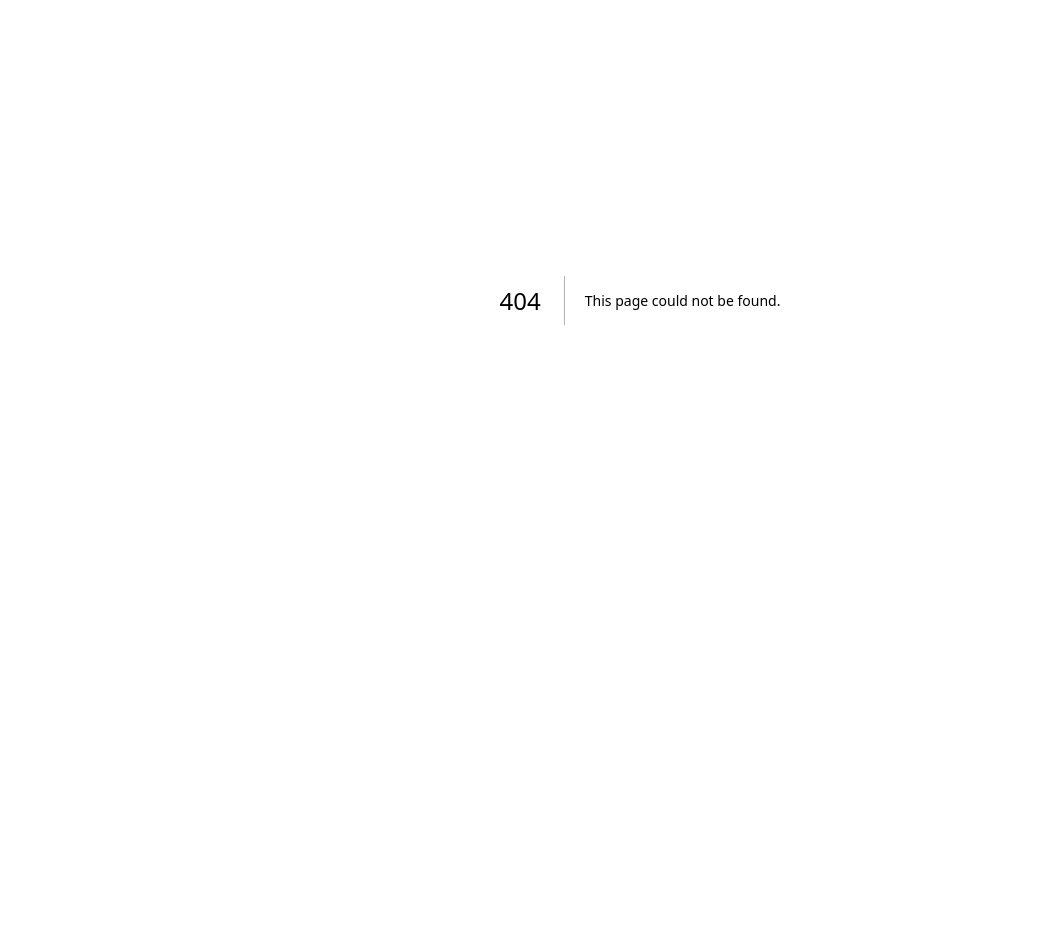
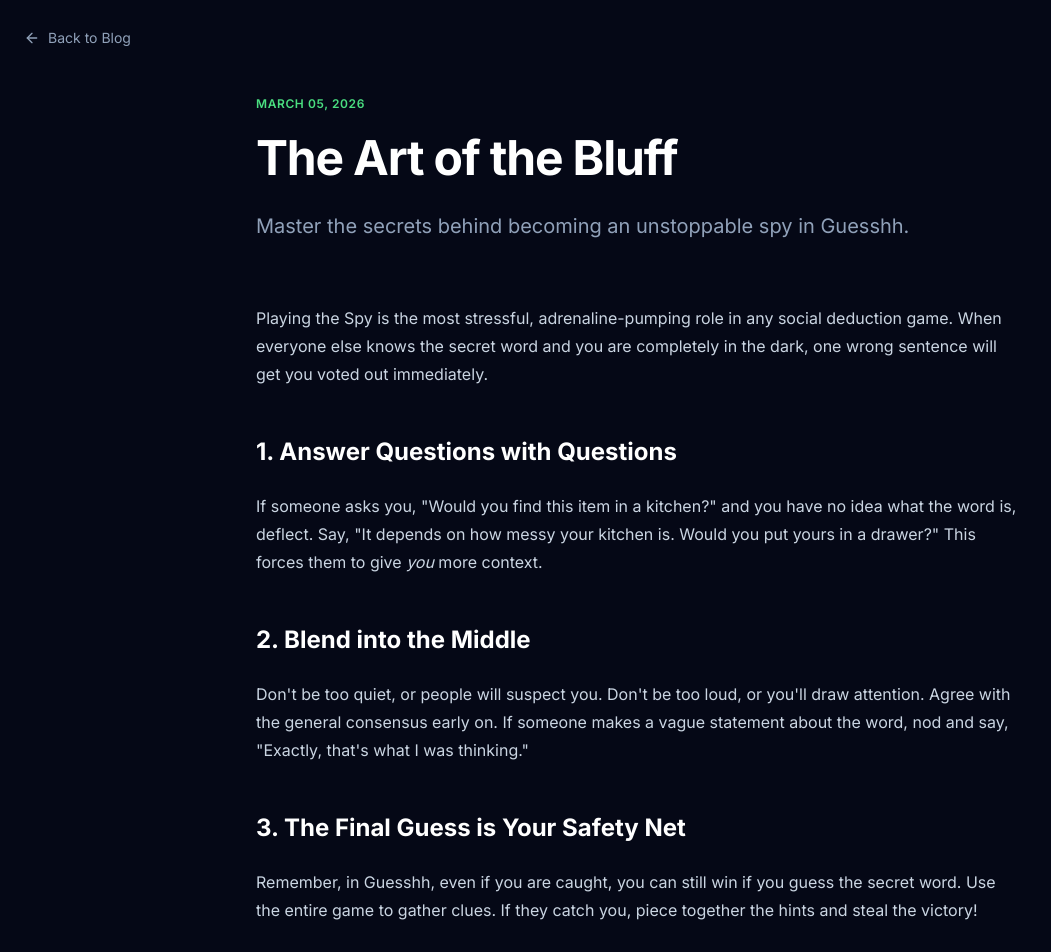
Before and after one commit to urlawhero/guesshh-landing, a Next.js app: page /blog/art-of-the-bluff in a window 1280 px wide. Before the commit this address had no page. Shown: the part 100-1052 px from the top of the page, without its empty margins (0-1051 px from the left). Before the commit the page ends 800 px from the top, so only its background shows below. Built offline with nearby package versions, Linux system fonts and the light colour scheme.

Commit message:
Create BlogPostPage for 'The Art of the Bluff'

```diff
--- /dev/null
+++ b/app/blog/art-of-the-bluff/page.tsx
@@ -0,0 +1,38 @@
+import Link from "next/link"
+import type { Metadata } from "next"
+import { ArrowLeft } from "lucide-react"
+
+export const metadata: Metadata = {
+    title: "The Art of the Bluff: How to Win as the Spy | Guesshh",
+    description: "Master the secrets behind becoming an unstoppable spy in Guesshh.",
+}
+
+export default function BlogPostPage() {
+    return (
+        <div className="min-h-screen bg-[#050816] py-20 md:py-32">
+            <div className="container mx-auto px-6">
+                <Link href="/blog" className="mb-12 inline-flex items-center gap-2 text-sm text-slate-400 transition-colors hover:text-white">
+                    <ArrowLeft className="h-4 w-4" /> Back to Blog
+                </Link>
+                <header className="mb-16 max-w-3xl mx-auto">
+                    <p className="mb-4 text-xs font-semibold text-[#4ade80] uppercase tracking-wider">March 05, 2026</p>
+                    <h1 className="mb-6 text-4xl font-bold tracking-tight text-white md:text-5xl leading-tight">The Art of the Bluff</h1>
+                    <p className="text-xl text-slate-400">Master the secrets behind becoming an unstoppable spy in Guesshh.</p>
+                </header>
+                <main className="mx-auto max-w-3xl prose prose-invert prose-slate mb-20">
+                    <p>Playing the Spy is the most stressful, adrenaline-pumping role in any social deduction game. When everyone else knows the secret word and you are completely in the dark, one wrong sentence will get you voted out immediately.</p>
+                    <h2>1. Answer Questions with Questions</h2>
+                    <p>If someone asks you, "Would you find this item in a kitchen?" and you have no idea what the word is, deflect. Say, "It depends on how messy your kitchen is. Would you put yours in a drawer?" This forces them to give <em>you</em> more context.</p>
+                    <h2>2. Blend into the Middle</h2>
+                    <p>Don't be too quiet, or people will suspect you. Don't be too loud, or you'll draw attention. Agree with the general consensus early on. If someone makes a vague statement about the word, nod and say, "Exactly, that's what I was thinking."</p>
+                    <h2>3. The Final Guess is Your Safety Net</h2>
+                    <p>Remember, in Guesshh, even if you are caught, you can still win if you guess the secret word. Use the entire game to gather clues. If they catch you, piece together the hints and steal the victory!</p>
+                </main>
+                <div className="mx-auto max-w-3xl bg-white/5 backdrop-blur-md border border-white/10 rounded-2xl p-8 text-center">
+                    <h3 className="mb-4 text-2xl font-bold text-white">Think you can fool your friends?</h3>
+                    <Link href="/play" className="inline-flex h-12 items-center justify-center rounded-full bg-[#4ade80] px-8 font-bold text-[#050816] transition-transform hover:scale-105">Play as the Spy Now</Link>
+                </div>
+            </div>
+        </div>
+    )
+}
```
